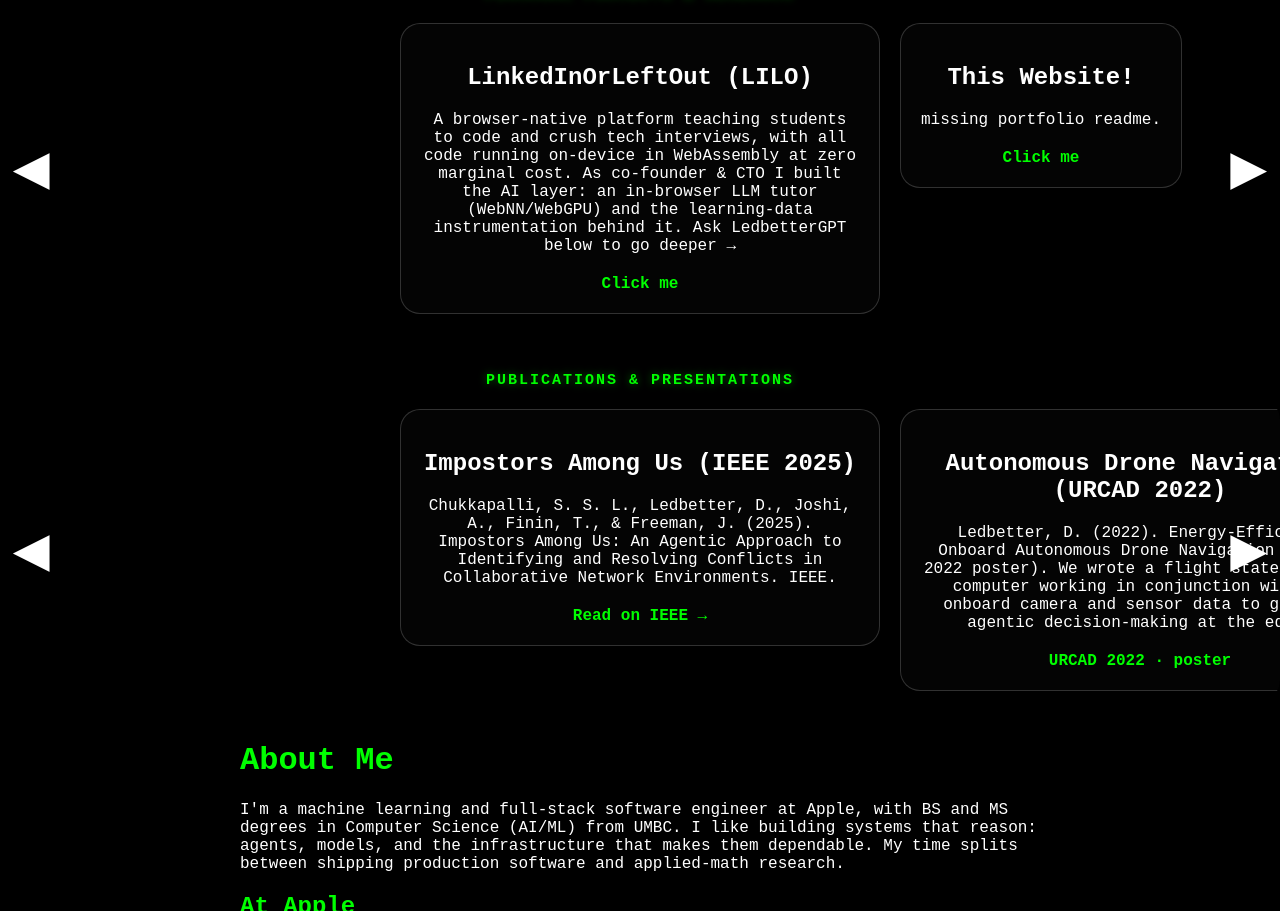
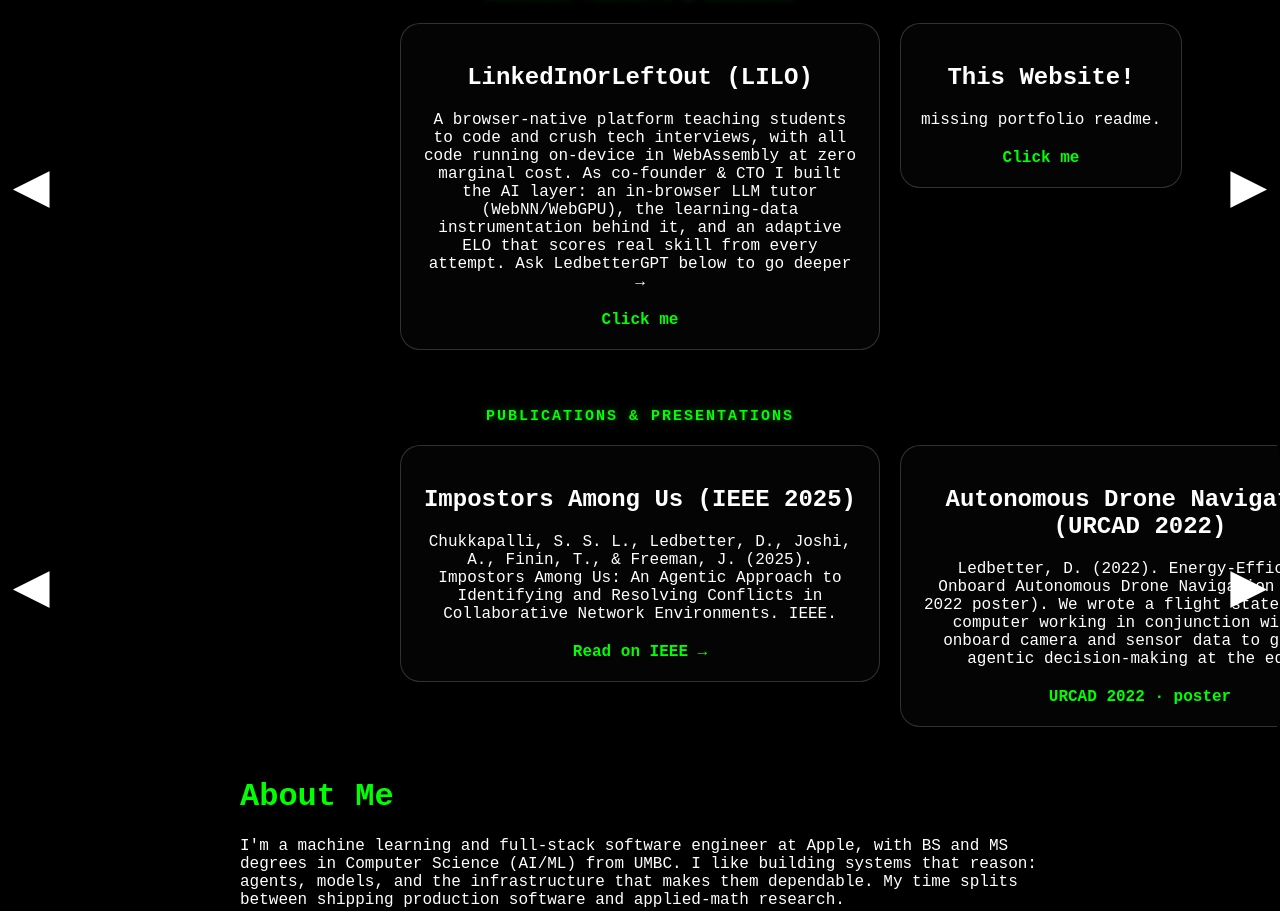
Before and after one commit to dledbetter123/ledbetter-website, a React (Create React App) app in the folder frontend/: page / in a window 1280 px wide. Shown: the part 814-1725 px from the top of the page. Built offline with nearby package versions, Linux system fonts and the light colour scheme; no server answers.

Commit message:
LILO card: mention adaptive ELO skill scoring

```diff
--- a/frontend/src/components/MainPage/MainPage.js
+++ b/frontend/src/components/MainPage/MainPage.js
@@ -91,7 +91,7 @@
     title: "LinkedInOrLeftOut (LILO)",
     url: "https://learnwleo.com",
     description:
-      "A browser-native platform teaching students to code and crush tech interviews, with all code running on-device in WebAssembly at zero marginal cost. As co-founder & CTO I built the AI layer: an in-browser LLM tutor (WebNN/WebGPU) and the learning-data instrumentation behind it. Ask LedbetterGPT below to go deeper →",
+      "A browser-native platform teaching students to code and crush tech interviews, with all code running on-device in WebAssembly at zero marginal cost. As co-founder & CTO I built the AI layer: an in-browser LLM tutor (WebNN/WebGPU), the learning-data instrumentation behind it, and an adaptive ELO that scores real skill from every attempt. Ask LedbetterGPT below to go deeper →",
   };
 
   const SgstProjectDetails = {
```
